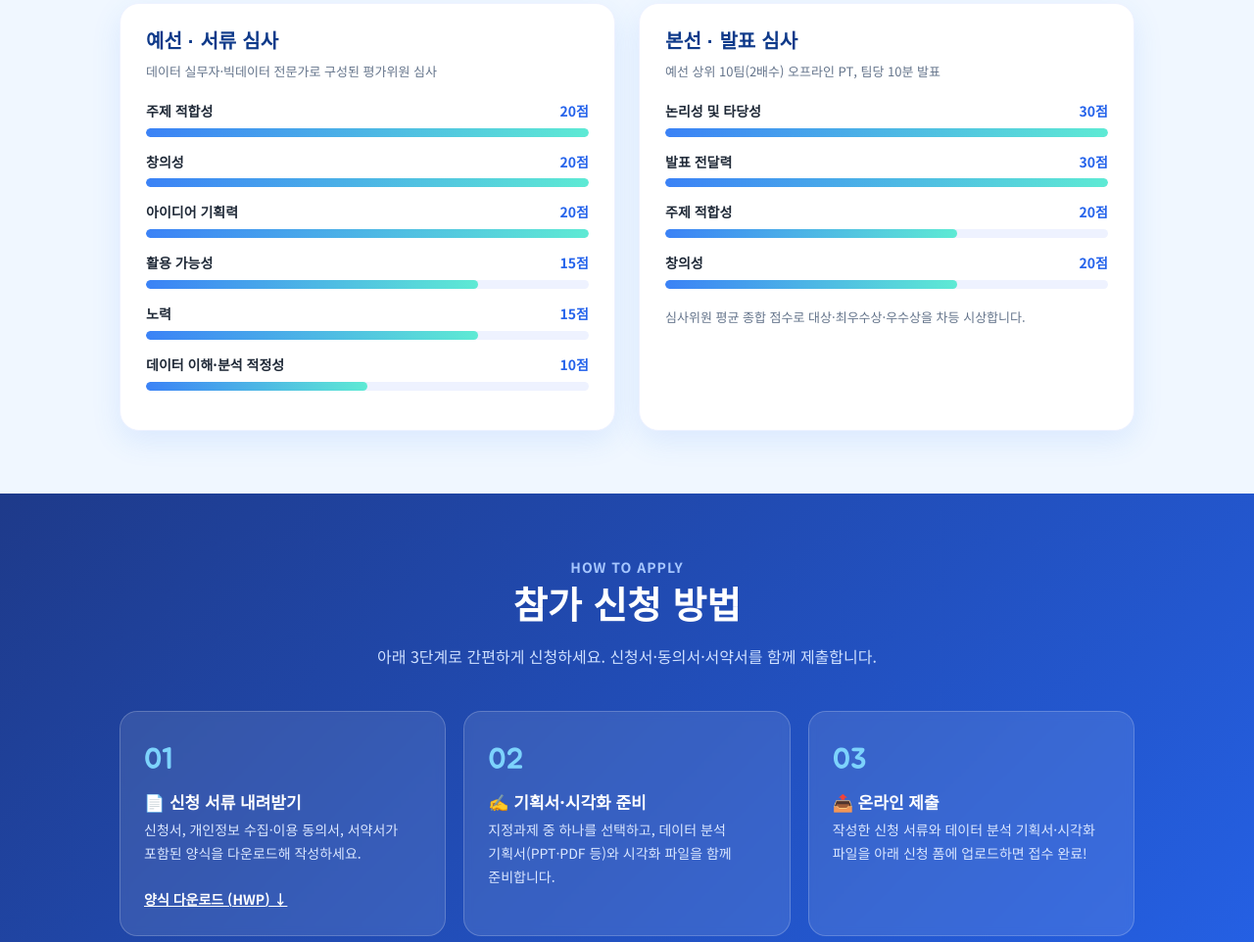
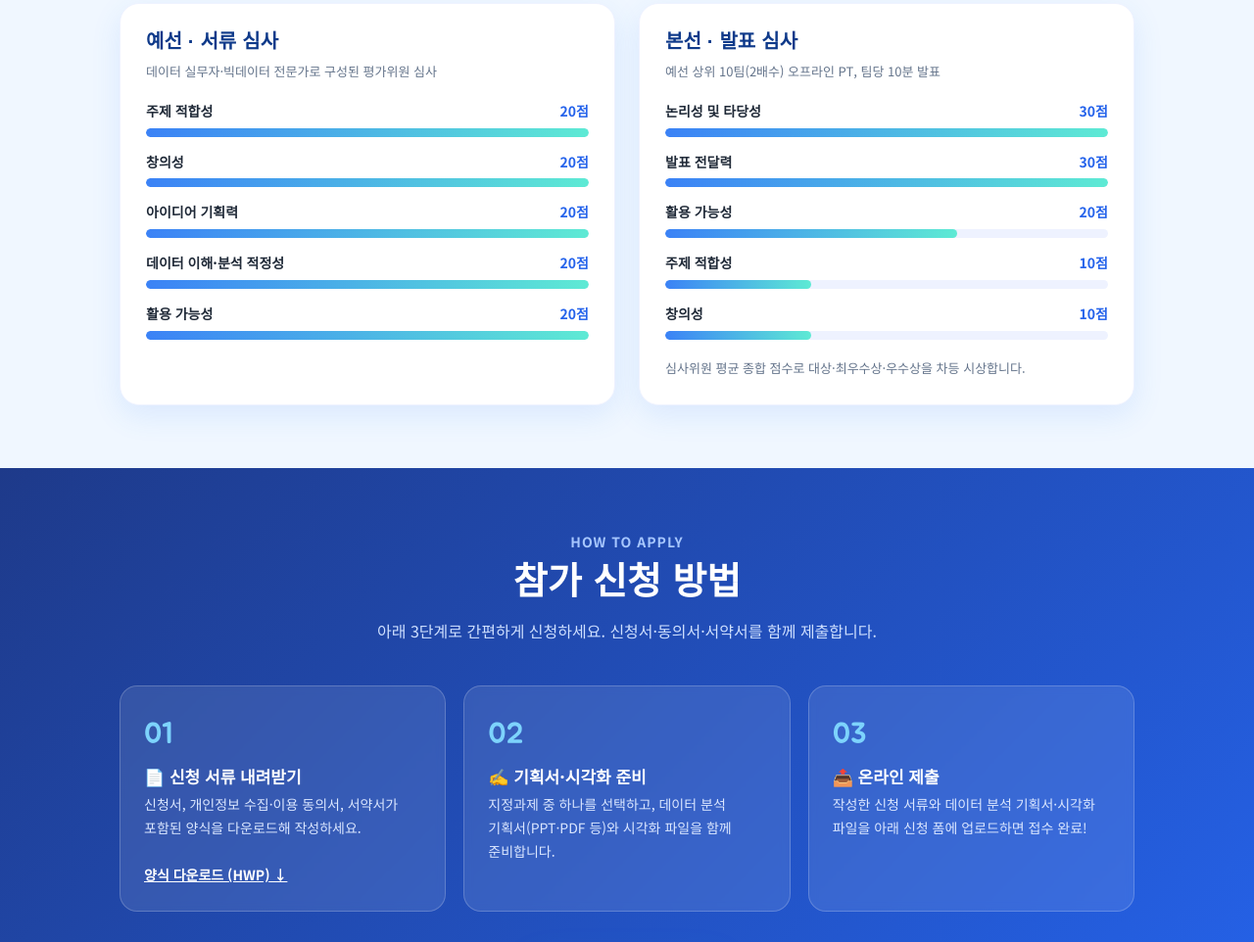
Before and after one commit to Cha-Pro/cheonan-contest, a plain HTML site: page index.html in a window 1280 px wide. Shown: the part 3880-4842 px from the top of the page at 98% size. Drawn offline with Linux system fonts and the light colour scheme.

Commit message:
Add files via upload

```diff
--- a/index.html
+++ b/index.html
@@ -424,17 +424,17 @@
         <div class="crit"><div class="crit-top"><span>주제 적합성</span><span>20점</span></div><div class="bar"><i style="width:100%"></i></div></div>
         <div class="crit"><div class="crit-top"><span>창의성</span><span>20점</span></div><div class="bar"><i style="width:100%"></i></div></div>
         <div class="crit"><div class="crit-top"><span>아이디어 기획력</span><span>20점</span></div><div class="bar"><i style="width:100%"></i></div></div>
-        <div class="crit"><div class="crit-top"><span>활용 가능성</span><span>15점</span></div><div class="bar"><i style="width:75%"></i></div></div>
-        <div class="crit"><div class="crit-top"><span>노력</span><span>15점</span></div><div class="bar"><i style="width:75%"></i></div></div>
-        <div class="crit"><div class="crit-top"><span>데이터 이해·분석 적정성</span><span>10점</span></div><div class="bar"><i style="width:50%"></i></div></div>
+        <div class="crit"><div class="crit-top"><span>데이터 이해·분석 적정성</span><span>20점</span></div><div class="bar"><i style="width:100%"></i></div></div>
+        <div class="crit"><div class="crit-top"><span>활용 가능성</span><span>20점</span></div><div class="bar"><i style="width:100%"></i></div></div>
       </div>
       <div class="judge-card">
         <h3>본선 · 발표 심사</h3>
         <div class="stage">예선 상위 10팀(2배수) 오프라인 PT, 팀당 10분 발표</div>
         <div class="crit"><div class="crit-top"><span>논리성 및 타당성</span><span>30점</span></div><div class="bar"><i style="width:100%"></i></div></div>
         <div class="crit"><div class="crit-top"><span>발표 전달력</span><span>30점</span></div><div class="bar"><i style="width:100%"></i></div></div>
-        <div class="crit"><div class="crit-top"><span>주제 적합성</span><span>20점</span></div><div class="bar"><i style="width:66%"></i></div></div>
-        <div class="crit"><div class="crit-top"><span>창의성</span><span>20점</span></div><div class="bar"><i style="width:66%"></i></div></div>
+        <div class="crit"><div class="crit-top"><span>활용 가능성</span><span>20점</span></div><div class="bar"><i style="width:66%"></i></div></div>
+        <div class="crit"><div class="crit-top"><span>주제 적합성</span><span>10점</span></div><div class="bar"><i style="width:33%"></i></div></div>
+        <div class="crit"><div class="crit-top"><span>창의성</span><span>10점</span></div><div class="bar"><i style="width:33%"></i></div></div>
         <p style="font-size:13px;color:var(--soft);margin-top:18px;">심사위원 평균 종합 점수로 대상·최우수상·우수상을 차등 시상합니다.</p>
       </div>
     </div>
```
